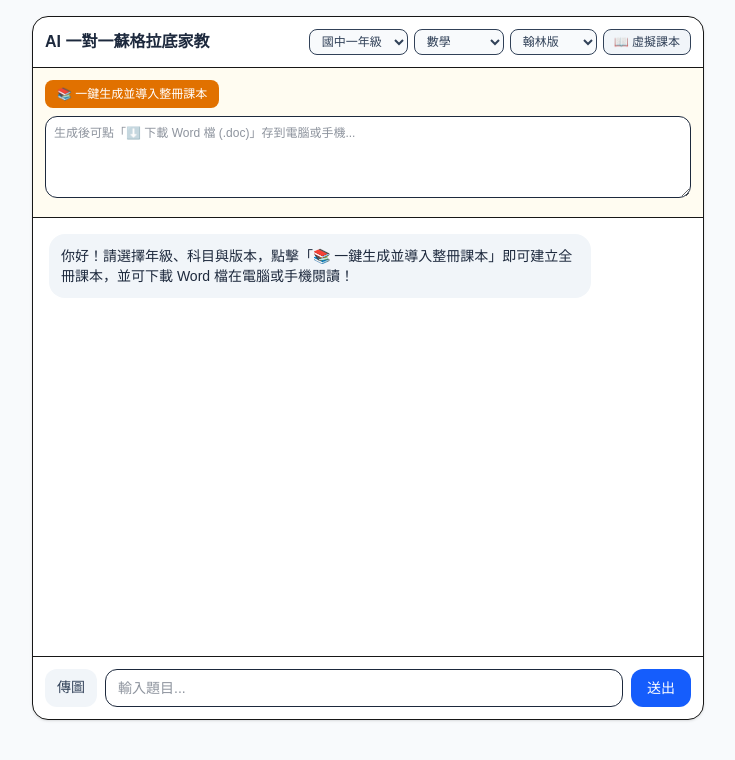
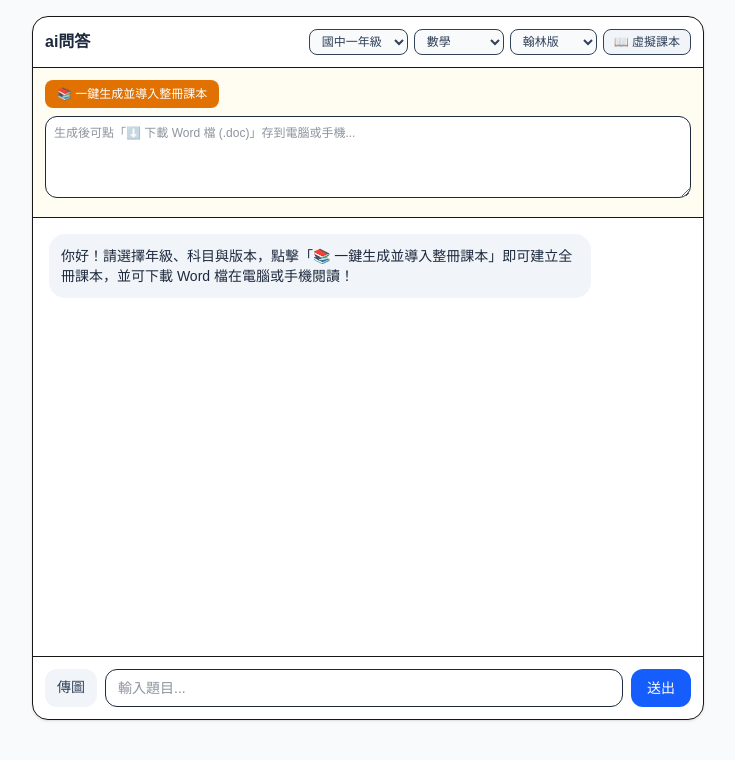
Before and after one commit to qwerty1234-creator/ai-tutor, a Next.js app: page / in a window 1280 px wide. Shown: the top 760 px of the page, without its empty margins (272-1007 px from the left). Built offline with nearby package versions, Linux system fonts and the light colour scheme.

Commit message:
chore: rename site to ai問答

```diff
--- a/src/app/layout.tsx
+++ b/src/app/layout.tsx
@@ -12,7 +12,7 @@ const geistMono = Geist_Mono({
   subsets: ["latin"],
 });
 
-export const metadata: Metadata = { title: "智學通｜108課綱 AI 蘇格拉底家教", description: "支援台灣108課綱全版本課本生成、Word 講義匯出與一對一蘇格拉底式引導解題的 AI 學習平台。", applicationName: "智學通 AI 家教", openGraph: { siteName: "智學通 AI 家教", title: "智學通｜108課綱 AI 蘇格拉底家教", description: "一鍵生成完整全冊課本與 Word 檔，AI 蘇格拉底一對一引導解題。", type: "website" } };
+export const metadata: Metadata = { title: "ai問答｜108課綱 AI 蘇格拉底家教", description: "支援台灣108課綱全版本課本生成、Word 講義匯出與一對一蘇格拉底式引導解題的 AI 學習平台。", applicationName: "ai問答", openGraph: { siteName: "ai問答", title: "ai問答｜108課綱 AI 蘇格拉底家教", description: "一鍵生成完整全冊課本與 Word 檔，AI 蘇格拉底一對一引導解題。", type: "website" } };
 
 export default function RootLayout({ children }: LayoutProps<"/">) {
   return (
--- a/src/app/page.tsx
+++ b/src/app/page.tsx
@@ -95,7 +95,7 @@ export default function Home() {
     <main className="min-h-screen bg-slate-50 flex flex-col items-center p-2 sm:p-4">
       <div className="w-full max-w-2xl bg-white rounded-2xl shadow border flex flex-col h-[92vh] sm:h-[88vh]">
         <header className="p-3 border-b flex flex-wrap gap-2 justify-between items-center">
-          <span className="font-bold text-slate-800 text-sm sm:text-base">AI 一對一蘇格拉底家教</span>
+          <span className="font-bold text-slate-800 text-sm sm:text-base">ai問答</span>
           <div className="flex flex-wrap gap-1.5 items-center">
             <select value={grade} onChange={e => sGrade(e.target.value)} className="border rounded-lg px-2 py-1 text-xs text-slate-700 bg-slate-50">
               {GRADES.map(g => <option key={g} value={g}>{g}</option>)}
```
